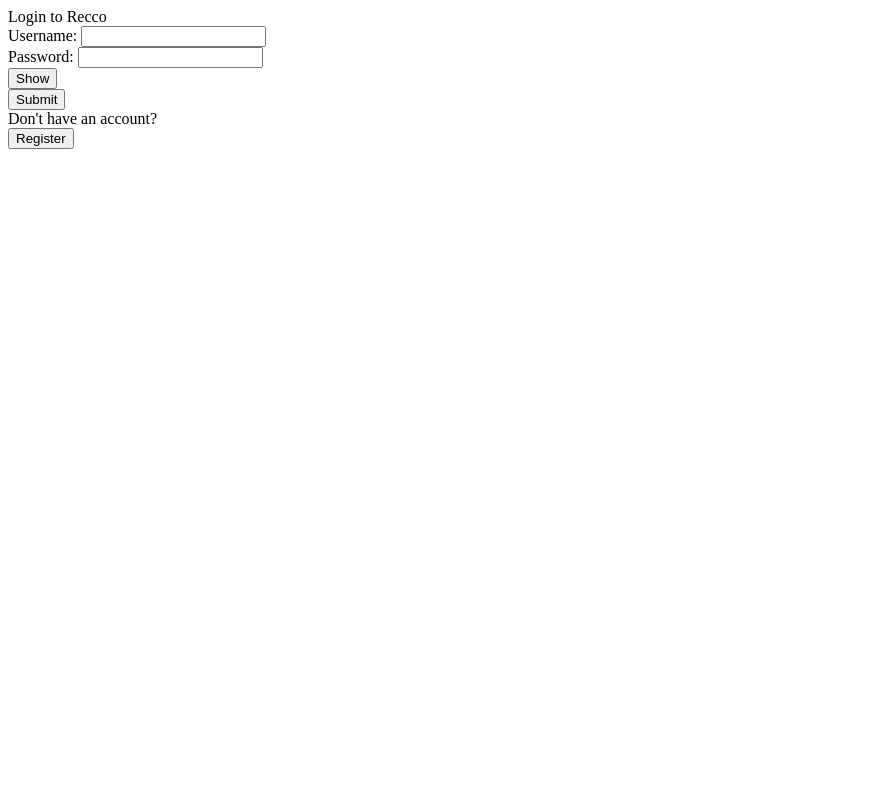
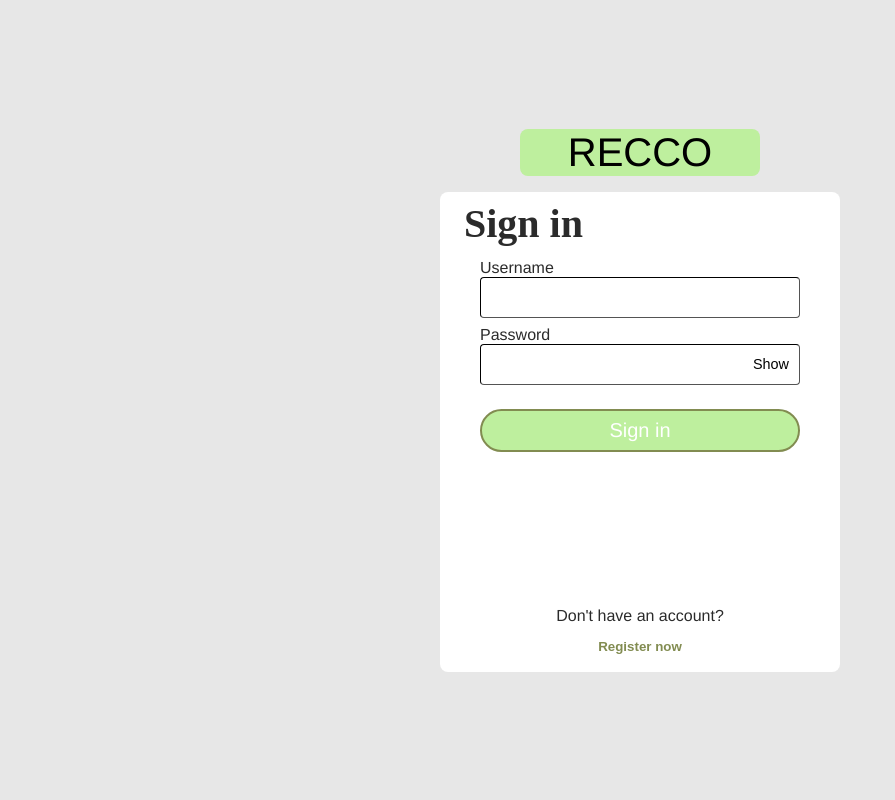
Before and after one commit to JFriendship/Movie-Recommendation-System, a Flask app: page /login in a window 1280 px wide. Shown: the whole page, without its empty margins (0-895 px from the left). Run offline with Flask 3, Linux system fonts and the light colour scheme.

Commit message:
Add Login Page Styling

```diff
--- a/static/css/login.css
+++ b/static/css/login.css
@@ -0,0 +1,188 @@
+:root {
+    --recco-font-family: 'Franklin Gothic Medium', 'Arial Narrow', Arial, sans-serif;
+}
+
+body {
+    margin: 0;
+    padding: 0;
+}
+
+.login-page-wrapper {
+    background-color: #e7e7e7;
+    width: 100%;
+    height: 100vh;
+    display: flex;
+    flex-direction: column;
+    justify-content: center;
+    align-items: center;
+}
+
+.login-wrapper {
+    background-color: #ffffff;
+    border-color: black;
+    border-width: 1px;
+    display: flex;
+    flex-direction: column;
+    gap: 4px;
+    border-radius: 8px;
+    height: 60vh;
+    min-height: 400px;
+    width: 400px;
+    min-width: 400px;
+    align-items: center;
+    justify-content: flex-start;
+}
+
+.website-title-home-button {
+    background-color: #BEEF9E;
+    border: none;
+    border-radius: 8px;
+    font-family: var(--recco-font-family);
+    font-size: 40px;
+    width: 240px;
+    margin-bottom: 16px;
+    cursor: pointer;
+}
+
+.login-form {
+    height: 80%;
+    width: 80%;
+    display: flex;
+    flex-direction: column;
+    align-items: center;
+}
+
+.login-title-text {
+    color: #2b2b2b;
+    font-weight: 600;
+    font-size: 40px;
+    margin-top: 8px;
+    align-self: flex-start;
+    margin-left: 24px;
+}
+
+/* ============
+    Username
+============ */
+.username-wrapper {
+    display: flex;
+    flex-direction: column;
+    width: 100%;
+    margin-top: 8px;
+}
+
+.username-label {
+    color: #2b2b2b;
+    font-weight: 200;
+    font-family: var(--recco-font-family)
+}
+
+.username-input {
+    width: 100%;
+    box-sizing: border-box;
+    padding: 28px 12px 6px;
+    border-radius: 4px;
+    border-width: 1px;
+    border-color: black;
+    padding-block-start: 12px;
+    padding-block-end: 12px;
+    padding-inline-start: 12px;
+    padding-inline-end: 12px;
+}
+
+/* ============
+    Password
+============ */
+
+.password-wrapper {
+    position: relative;
+    display: inline-block;
+    display: flex;
+    flex-direction: column;
+    width: 100%;
+    margin-top: 8px;
+}
+
+.password-label {
+    color: #2b2b2b;
+    font-weight: 200;
+    font-family: var(--recco-font-family)
+}
+
+.password-input-wrapper {
+    height: 100%;
+    width: 100%;
+    display: flex;
+}
+
+.password-input {
+    width: 100%;
+    box-sizing: border-box;
+    padding: 28px 12px 6px;
+    border-radius: 4px;
+    border-width: 1px;
+    border-color: black;
+    padding-block-start: 12px;
+    padding-block-end: 12px;
+}
+
+.password-toggle-button {
+    position: absolute;
+    right: 5px;
+    top: 50%;
+    background: none;
+    border: none;
+    cursor: pointer;
+    font-size: 0.9rem;
+}
+
+/* ============
+    Login Button
+============ */
+
+.login-button {
+    width: 100%;
+    background-color: #BEEF9E;
+    border-radius: 28px;
+    padding: 8px 20px;
+    border: 2px solid #828C51;
+    font-family: var(--recco-font-family);
+    font-weight: 200;
+    font-size: 20px;
+    color: #ffffff;
+
+    margin-top: 24px;
+    cursor: pointer;
+    transition: background-color 0.15s ease-in-out;
+}
+
+.login-button:hover {
+    background-color: #828C51;
+}
+
+/* ============
+    Register Redirect
+============ */
+
+.no-account-question-text {
+    font-family: var(--recco-font-family);
+    color: #2b2b2b;
+}
+
+.register-button {
+    background: none;
+    border: 2px solid #ffffff;
+    padding: 8px 20px;
+    cursor: pointer;
+    color: #828C51;
+    font-weight: 600;
+    transition: all 0.15s ease-in-out;
+    margin-bottom: 8px;
+    border-radius: 28px;
+}
+
+.register-button:hover {
+    background-color: #BEEF9E;
+    border-color: #828C51;
+    color: #ffffff;
+}
--- a/templates/login.html
+++ b/templates/login.html
@@ -6,22 +6,33 @@
         <link rel="stylesheet" href="{{ url_for('static', filename='css/login.css') }}">
     </head>
     <body>
-        <div>
-            <div> Login to Recco </div>
-            <form action="/login" method="post">
-                <label for="username"> Username: </label>
-                <input type="text" id="username" name="username"><br>
-                <div class="password-wrapper">
-                    <label for="password"> Password: </label>
-                    <input type="password" id="password" name="password"><br>
-                    <button type="button" id="togglePassword"> Show </button>
-                </div>
-                <input type="submit" value="Submit">
+        <div class="login-page-wrapper">
+            <form action="{{ url_for('home') }}" method="get">
+                <button type="submit" class="website-title-home-button"> RECCO </button>
             </form>
-            <div> Don't have an account? </div>
-            <form action="{{ url_for('register') }}" method="get">
-                <button type="submit"> Register </button>
-            </form>
+            <div class="login-wrapper">
+                <div class="login-title-text"> Sign in </div>
+
+                <form class="login-form" action="/login" method="post">
+                    <div class="username-wrapper">
+                        <label for="username" class="username-label"> Username </label>
+                        <input type="text" class="username-input" id="username" name="username">
+                    </div>
+                    <div class="password-wrapper">
+                        <label for="password" class="password-label"> Password </label>
+                        <div class="password-input-wrapper">
+                            <input type="password" class="password-input" id="password" name="password">
+                            <button type="button" class="password-toggle-button" id="togglePassword"> Show </button>
+                        </div>
+                    </div>
+                    <input type="submit" class="login-button" value="Sign in">
+                </form>
+
+                <div class="no-account-question-text"> Don't have an account? </div>
+                <form action="{{ url_for('register') }}" method="get">
+                    <button type="submit" class="register-button"> Register now </button>
+                </form>
+            </div>
         </div>
     </body>
     <script src="{{ url_for('static', filename='js/passwordDisplay.js') }}"></script>
```
